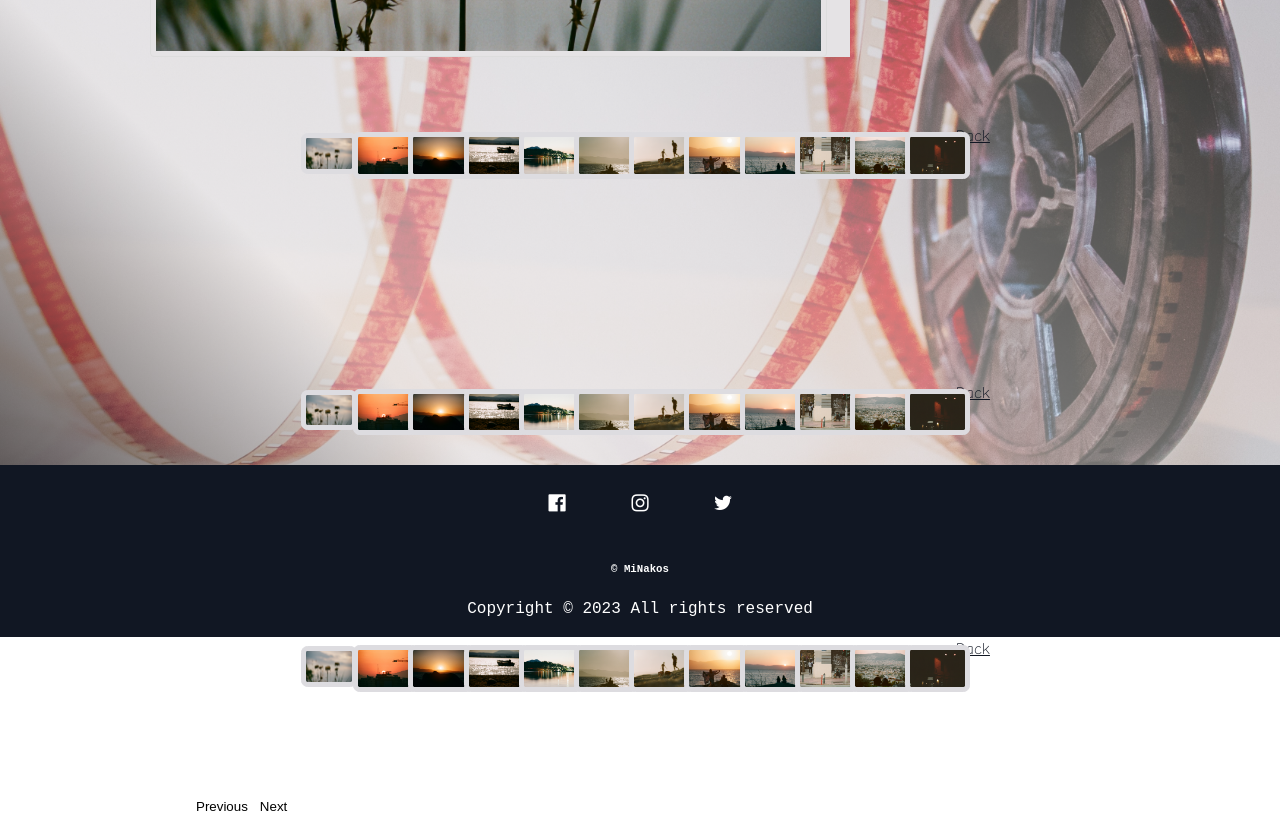
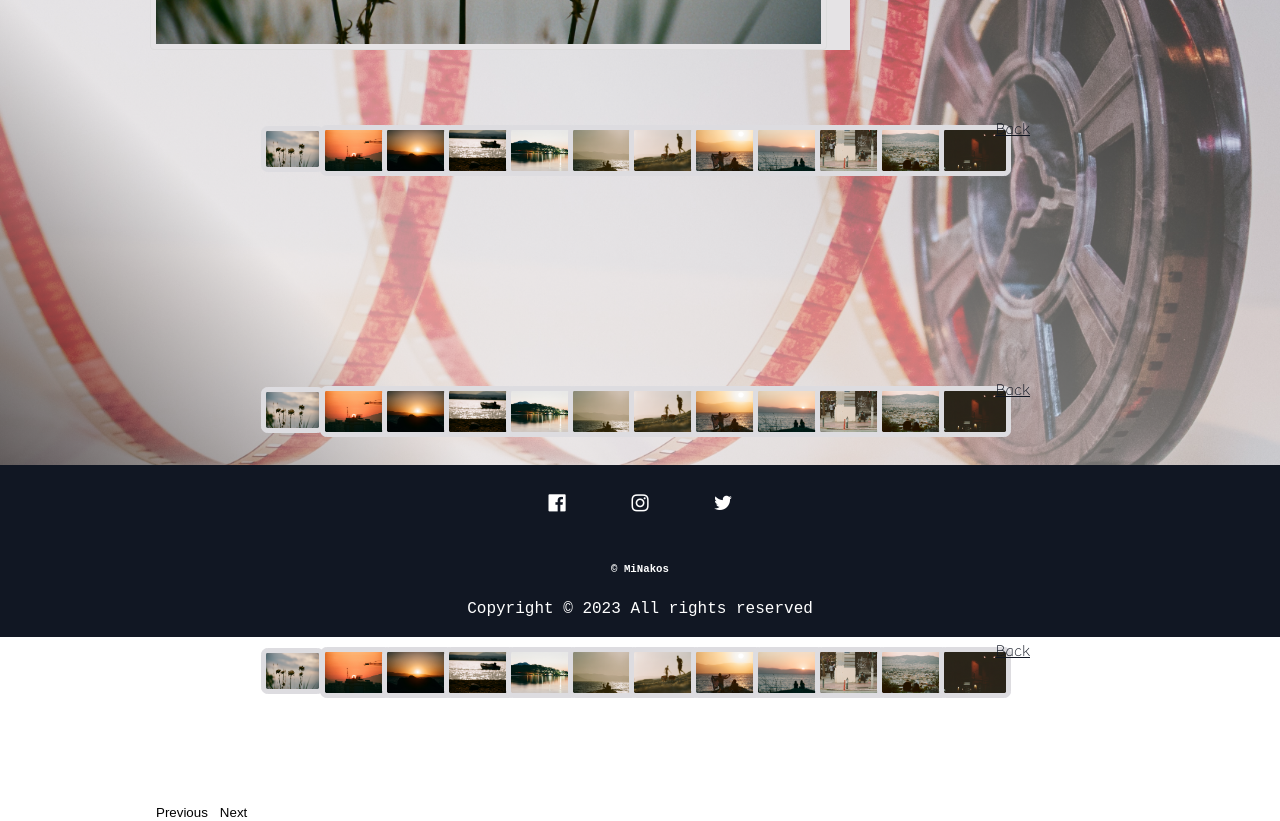
Before and after one commit to Minakoss/nextjs-test, a Next.js app: page /Gallery/colorfilmgallery in a window 1280 px wide. Shown: the part 480-1301 px from the top of the page. Built offline with nearby package versions, Linux system fonts and the light colour scheme.

Commit message:
carousel

```diff
--- a/src/pages/Gallery/colorfilmgallery.js
+++ b/src/pages/Gallery/colorfilmgallery.js
@@ -155,7 +155,9 @@ function colorfilmgallery() {
                     alt="#"
                   />
                 </div>
-                <Link href="/Gallery">Back</Link>
+                <div className="backbutton">
+                  <Link href="/Gallery">Back</Link>
+                </div>
               </div>
             </div>
             <div class="carousel-item">
@@ -246,7 +248,9 @@ function colorfilmgallery() {
                     alt="#"
                   />
                 </div>
-                <Link href="/Gallery">Back</Link>
+                <div className="backbutton">
+                  <Link href="/Gallery">Back</Link>
+                </div>
               </div>
             </div>
             <div class="carousel-item">
@@ -337,7 +341,9 @@ function colorfilmgallery() {
                     alt="#"
                   />
                 </div>
-                <Link href="/Gallery">Back</Link>
+                <div className="backbutton">
+                  <Link href="/Gallery">Back</Link>
+                </div>
               </div>
             </div>
           </div>
--- a/src/styles/globals.css
+++ b/src/styles/globals.css
@@ -262,6 +262,9 @@ img {
   height: auto;
 }
 .carousel-inner {
-  width: 900px;
+  width: 980px;
   height: auto;
 }
+.backbutton {
+  z-index: 40;
+}
```
Also changed, not shown: src/pages/Gallery/BWfilmGallery.js (+9 -3 lines).
